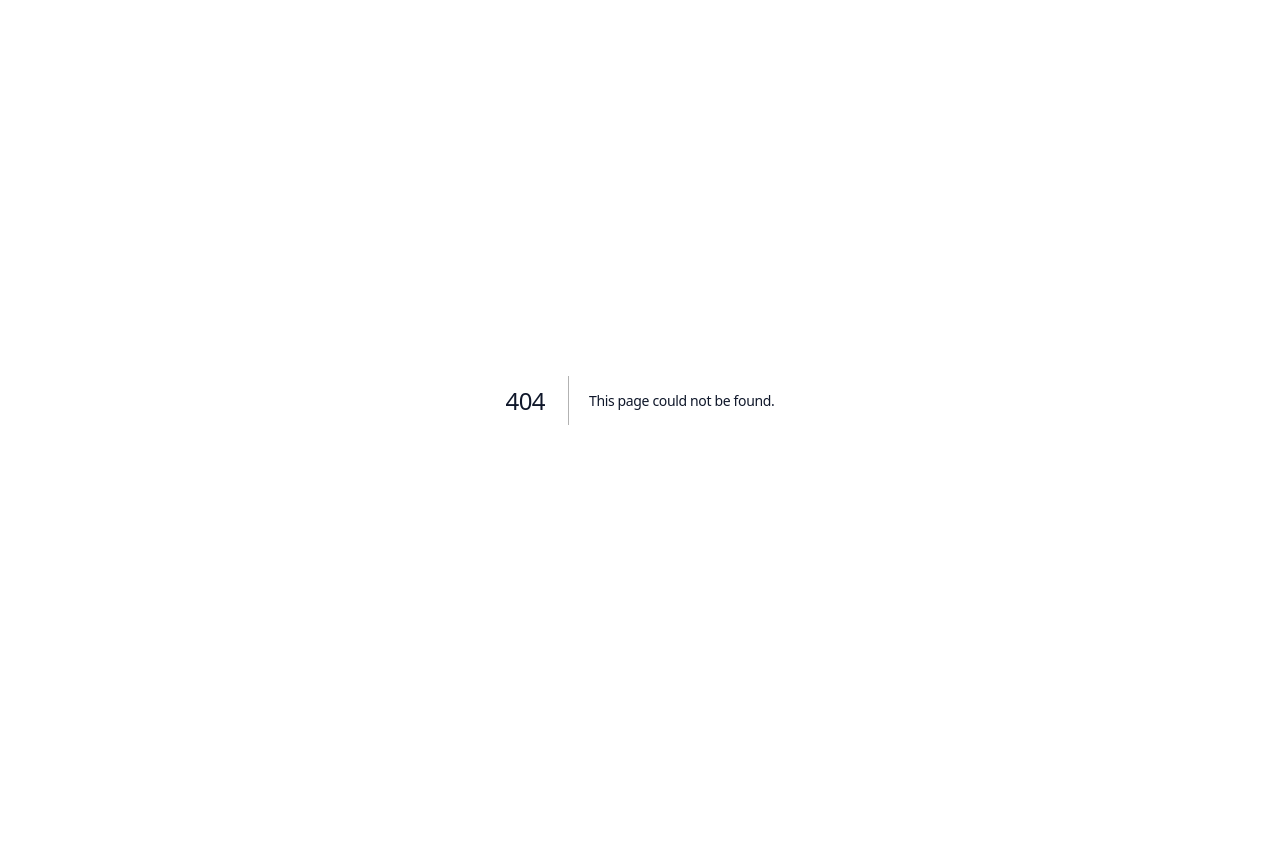
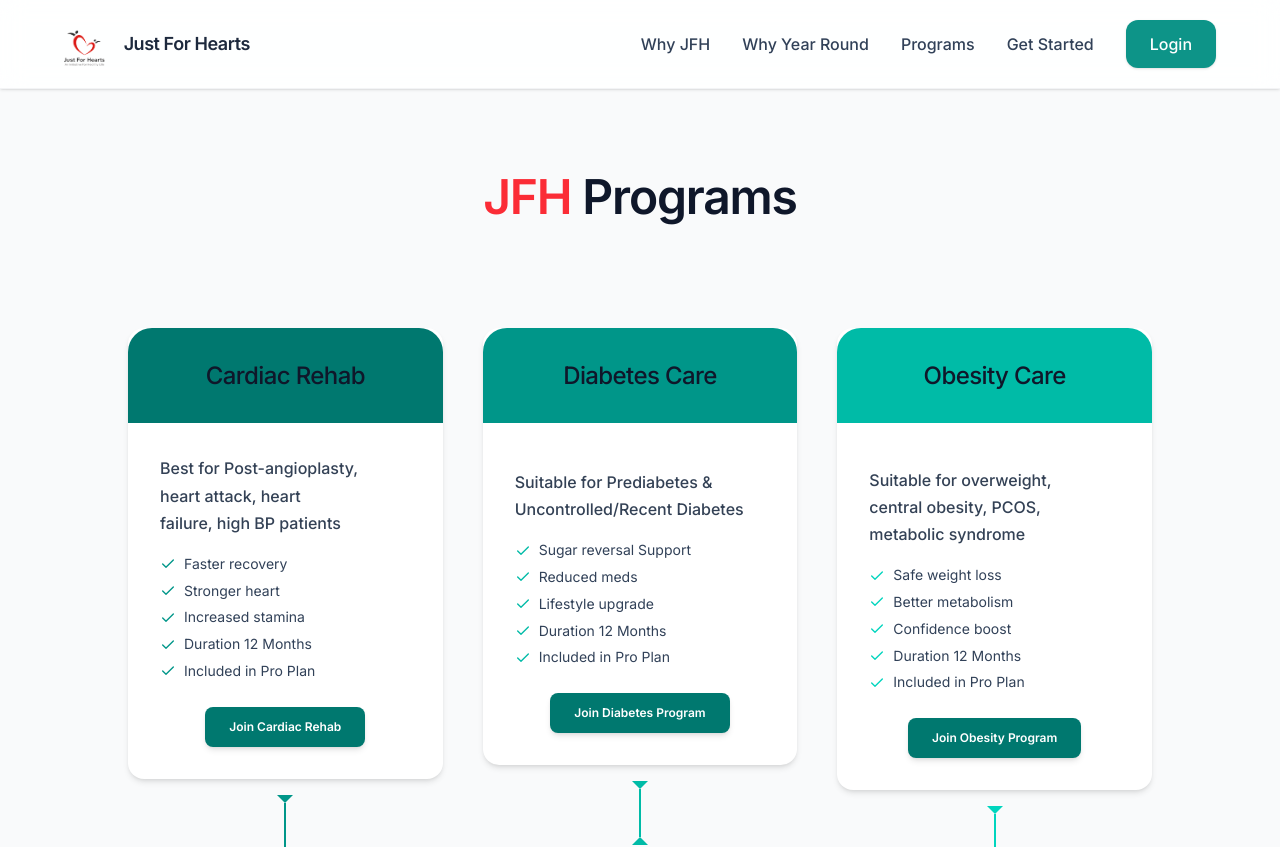
Before and after one commit to pranavpatildz/Just-For-Hearts, a Next.js app: page /programs in a window 1280 px wide. Before the commit this address had no page. Shown: the top 847 px of the page. Before the commit the page ends 800 px from the top, so only its background shows below. Built offline with nearby package versions, Linux system fonts and the light colour scheme.

Commit message:
03-04-2026 19:56:00 Programs Section Added in Navbar and Programs Page Created

```diff
--- a/app/page.tsx
+++ b/app/page.tsx
@@ -1,7 +1,6 @@
 import Navbar from "@/components/public/Navbar";
 import Hero from "@/components/public/Hero";
 import Reveal from "@/components/ui/Reveal";
-import Programs from "@/components/public/Programs";
 import JFHProBenefits from "@/components/public/JFHProBenefits";
 import MeetExperts from "@/components/public/MeetExperts";
 import ConsultantsCarousel from "@/components/public/ConsultantsCarousel";
@@ -17,9 +16,6 @@ export default function Home() {
         <Reveal>
           <Hero />
         </Reveal>
-        <Reveal delay={0.1}>
-          <Programs />
-        </Reveal>
         <JFHProBenefits />
         <MeetExperts />
         <ConsultantsCarousel />
--- /dev/null
+++ b/app/programs/page.tsx
@@ -0,0 +1,21 @@
+import Footer from "@/components/public/Footer";
+import Navbar from "@/components/public/Navbar";
+import Programs from "@/components/public/Programs";
+import Reveal from "@/components/ui/Reveal";
+
+export default function ProgramsPage() {
+  return (
+    <div className="min-h-screen bg-[#F9FAFB]">
+      <Navbar />
+      <main className="mx-auto w-full max-w-[1440px] px-4 pt-20 md:px-8 lg:px-16">
+        <h1 className="mb-10 text-center text-3xl font-bold md:text-4xl">
+          <span className="text-red-500">JFH</span> Programs
+        </h1>
+        <Reveal>
+          <Programs showHeading={false} />
+        </Reveal>
+      </main>
+      <Footer />
+    </div>
+  );
+}
--- a/components/public/Navbar.tsx
+++ b/components/public/Navbar.tsx
@@ -36,6 +36,7 @@ export default function Navbar() {
         <div className="hidden items-center gap-8 md:flex">
           <NavLink href="/why-jfh">Why JFH</NavLink>
           <NavLink href="/why-year-round">Why Year Round</NavLink>
+          <NavLink href="/programs">Programs</NavLink>
           <NavLink href="/get-started">Get Started</NavLink>
           <Link
             href="/admin/login"
@@ -83,6 +84,7 @@ export default function Navbar() {
           <div className="flex flex-col gap-2 overflow-hidden rounded-2xl border border-gray-100 bg-slate-50 p-3 shadow-sm">
             <MobileNavLink href="/why-jfh">Why JFH</MobileNavLink>
             <MobileNavLink href="/why-year-round">Why Year Round</MobileNavLink>
+            <MobileNavLink href="/programs">Programs</MobileNavLink>
             <MobileNavLink href="/get-started">Get Started</MobileNavLink>
             <Link
               href="/admin/login"
--- a/components/public/Programs.tsx
+++ b/components/public/Programs.tsx
@@ -3,6 +3,7 @@
 import Link from "next/link"; // For CTA buttons
 import { Check } from "lucide-react"; // For bullet points
 import { useEffect, useRef } from "react";
+
 const getColorClass = (color: string, type: "text" | "bg" | "border") => {
   const colorMap: Record<string, { text: string; bg: string; border: string }> = {
     red: {
@@ -25,7 +26,11 @@ const getColorClass = (color: string, type: "text" | "bg" | "border") => {
   return colorMap[color]?.[type] || "";
 };
 
-export default function Programs() {
+type ProgramsProps = {
+  showHeading?: boolean;
+};
+
+export default function Programs({ showHeading = true }: ProgramsProps) {
   const programsData = [
     // Column 1
     {
@@ -180,16 +185,13 @@ export default function Programs() {
 
         return (
             <section className="mx-auto max-w-[1280px] overflow-visible px-4 py-12 md:px-8 md:py-16 lg:px-16">
-
-              <div className="text-center mb-6 md:mb-8">
-
-                <h2 className="text-2xl font-semibold tracking-tight text-slate-900 md:text-4xl">
-
-                  <span className="text-teal-600">JFH</span> Programs
-
-                </h2>
-
-              </div>
+              {showHeading && (
+                <div className="text-center mb-6 md:mb-8">
+                  <h2 className="text-2xl font-semibold tracking-tight text-slate-900 md:text-4xl">
+                    <span className="text-teal-600">JFH</span> Programs
+                  </h2>
+                </div>
+              )}
 
               {/* Mobile Slider container */}
               <div
```
